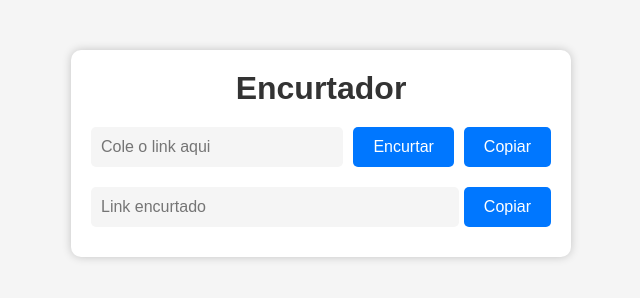
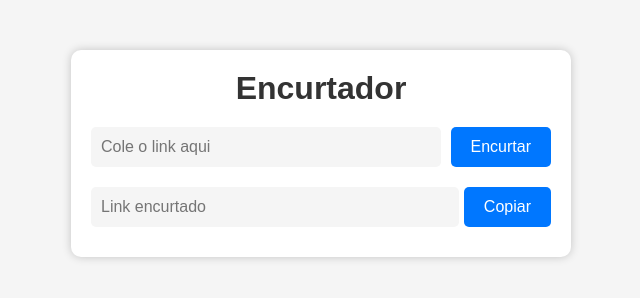
Before and after one commit to MauricioOMaciel/Encurtarapido, a plain HTML site: page index.html in a window 1280 px wide. Shown: the whole page, without its empty margins (319-959 px from the left). Drawn offline with Linux system fonts and the light colour scheme.

Commit message:
botão duplicado

```diff
--- a/index.html
+++ b/index.html
@@ -14,7 +14,6 @@
         <div class="box-input">
             <input class="input-link" id="input-link" placeholder="Cole o link aqui">
             <button class="btn" onclick="encurtarUrl()">Encurtar</button>
-            <button class="btn" onclick="copiar()">Copiar</button>
         </div>
         <div>
             <input type="text" id="input-url" class="input-url" placeholder="Link encurtado" readonly>
```
